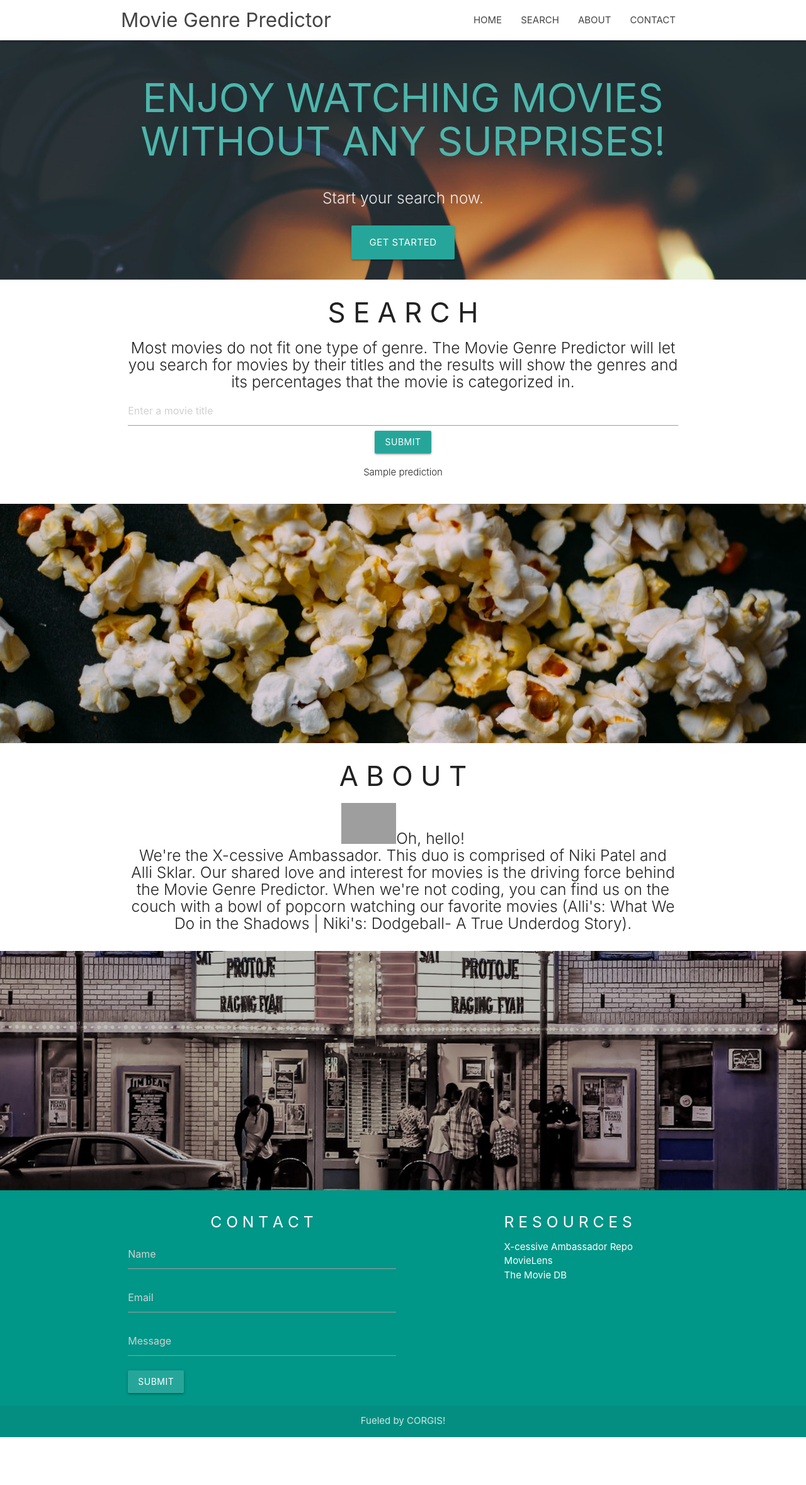
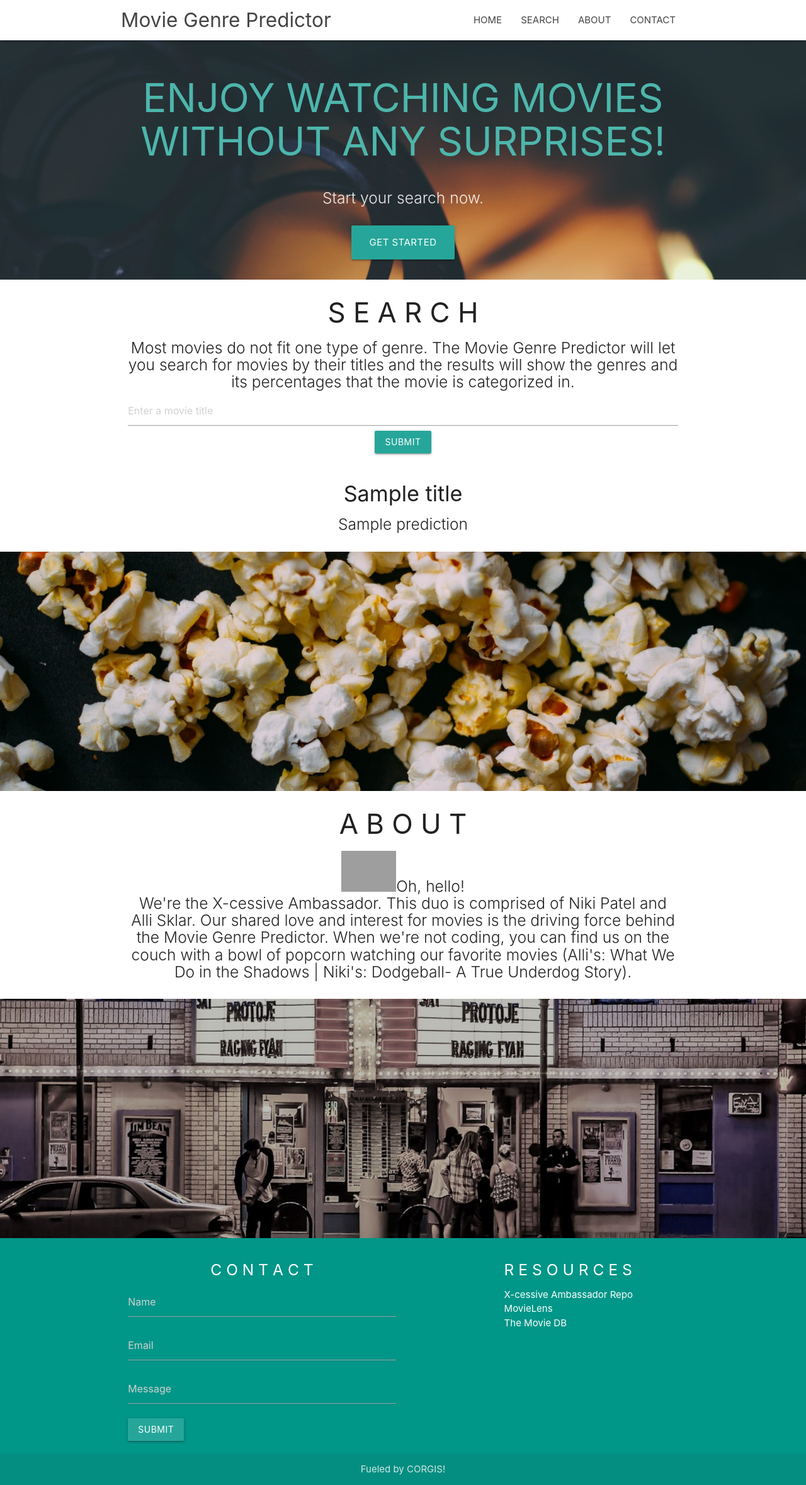
Before and after one commit to aksklar/X-cessive-Ambassador, a Flask app: template templates/index.html in a window 1280 px wide. Shown: the whole page at 63% size. Before the commit the page ends 2282 px from the top, so only its background shows below. Run offline with Flask 2, Linux system fonts and the light colour scheme; the template is opened without the code that fills it: most values are stand-ins (such as "Sample title", 1, 10 or a date in 2020); some libraries are stand-ins or nearby versions; grey boxes are pictures that could not be loaded.

Commit message:
added finishing touches app and html

```diff
--- a/app.py
+++ b/app.py
@@ -73,7 +73,7 @@ def predict_model():
         title=request.form["MovieTitle"]
         plot = session.query(Movies.Plot).filter(Movies.Title=='{}'.format(title)).all()
         prediction=svc.predict(count_vect.transform(['{}'.format(plot[0])]))
-        return render_template("index.html", prediction=prediction[0])
+        return render_template("index.html", title=title, prediction=prediction[0])
 
 
 @app.route("/data")
--- a/templates/index.html
+++ b/templates/index.html
@@ -88,8 +88,9 @@
                 <input type="text" class="form-control" name="MovieTitle" placeholder="Enter a movie title">
             </div>
             <input type="submit" value="submit" class="btn btn-default">
-        </form>
-        <p class="center-align light">{{ prediction }}</p>
+        </form><br>
+        <h4 class="center-align"> {{ title }}</h4>
+        <h5 class="center-align light">{{ prediction }}</h5>
         </div>
       </div>
 
@@ -135,7 +136,7 @@
         <div class="row">
           <div class="col l6 s12">
             <h5 class="center-align white-text">C O N T A C T</h5>
-            <!-- <p class="grey-text text-lighten-4"></p> -->
+            <form action="MAILTO:alaindkt@gmail.com" method="post" enctype="text/plain">
             <div class="input-field">
               <input type="text" placeholder="Name" id="user-name">
             </div>
@@ -146,6 +147,7 @@
               <input type="text" placeholder="Message" id="message">
             </div>
             <input type="submit" value="Submit" class="btn">
+            </form>
         </div>
 
         <div class="col l2 s12">
```
